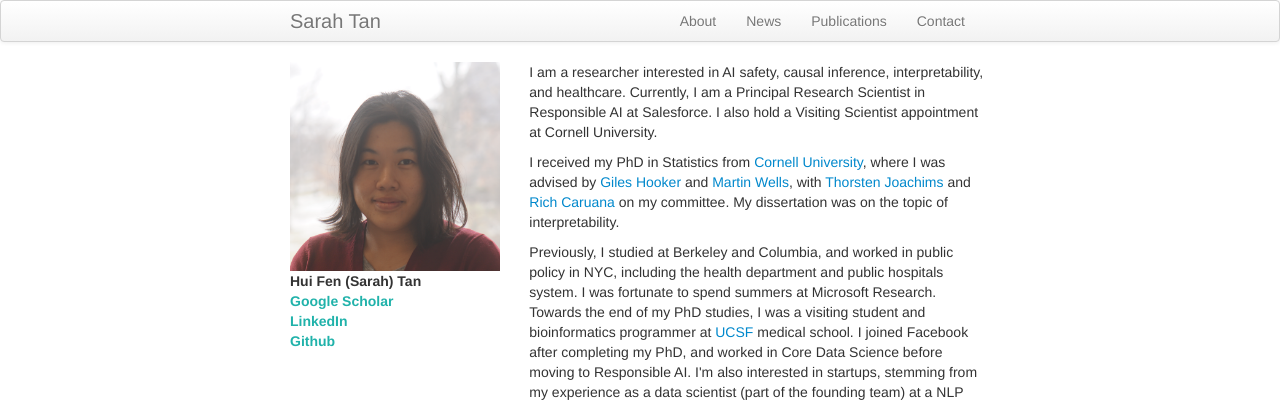
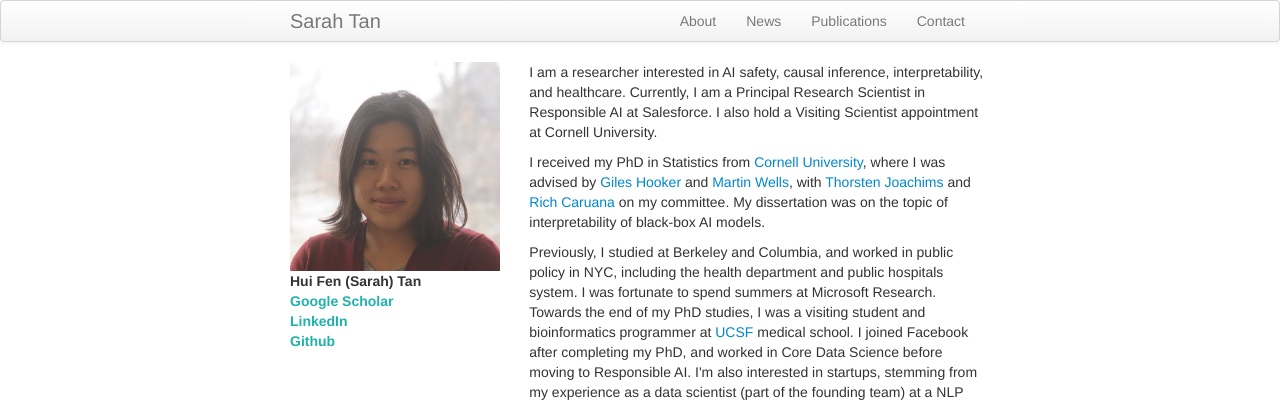
Before and after one commit to shftan/shftan.github.io, a Jekyll site: the page built from index.md, in a window 1280 px wide and 900 px high. Shown: the top 404 px of the window. Built offline with Jekyll 4.4.1, drawn with Linux system fonts in a browser that asks for light colours.

Commit message:
Update index.md

```diff
--- a/index.md
+++ b/index.md
@@ -20,7 +20,7 @@ keywords: Sarah Tan, machine learning, artificial intelligence, statistics
         <div class="span8">
                 <p>I am a researcher interested in AI safety, causal inference, interpretability, and healthcare. Currently, I am a Principal Research Scientist in Responsible AI at Salesforce. I also hold a Visiting Scientist appointment at Cornell University.</p>
 
-                  <p>I received my PhD in Statistics from <a href="https://stat.cornell.edu/">Cornell University</a>, where I was advised by <a href="http://faculty.bscb.cornell.edu/~hooker/">Giles Hooker</a> and <a href="https://courses.cit.cornell.edu/mtw1/">Martin Wells</a>, with <a href="https://www.cs.cornell.edu/people/tj/">Thorsten Joachims</a> and <a href="https://www.microsoft.com/en-us/research/people/rcaruana/">Rich Caruana</a> on my committee. My dissertation was on the topic of interpretability.</p>
+                  <p>I received my PhD in Statistics from <a href="https://stat.cornell.edu/">Cornell University</a>, where I was advised by <a href="http://faculty.bscb.cornell.edu/~hooker/">Giles Hooker</a> and <a href="https://courses.cit.cornell.edu/mtw1/">Martin Wells</a>, with <a href="https://www.cs.cornell.edu/people/tj/">Thorsten Joachims</a> and <a href="https://www.microsoft.com/en-us/research/people/rcaruana/">Rich Caruana</a> on my committee. My dissertation was on the topic of interpretability of black-box AI models.</p>
 
 <p>Previously, I studied at Berkeley and Columbia, and worked in public policy in NYC, including the health department and public hospitals system. I was fortunate to spend summers at Microsoft Research. Towards the end of my PhD studies, I was a visiting student and bioinformatics programmer at <a href="https://epibiostat.ucsf.edu/">UCSF</a> medical school. I joined Facebook after completing my PhD, and worked in Core Data Science before moving to Responsible AI. I'm also interested in startups, stemming from my experience as a data scientist (part of the founding team) at a NLP startup pre-PhD.</p>
 
```
